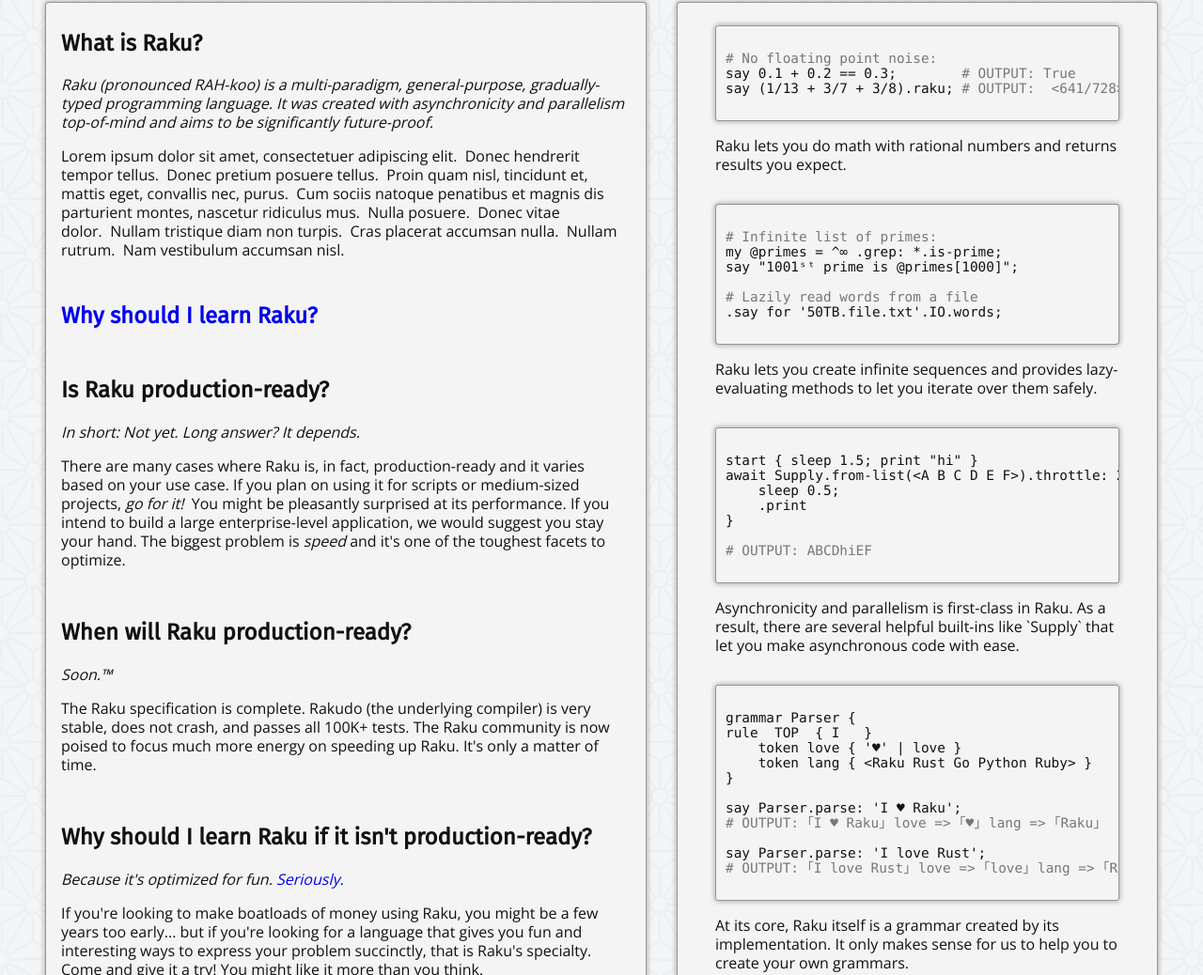
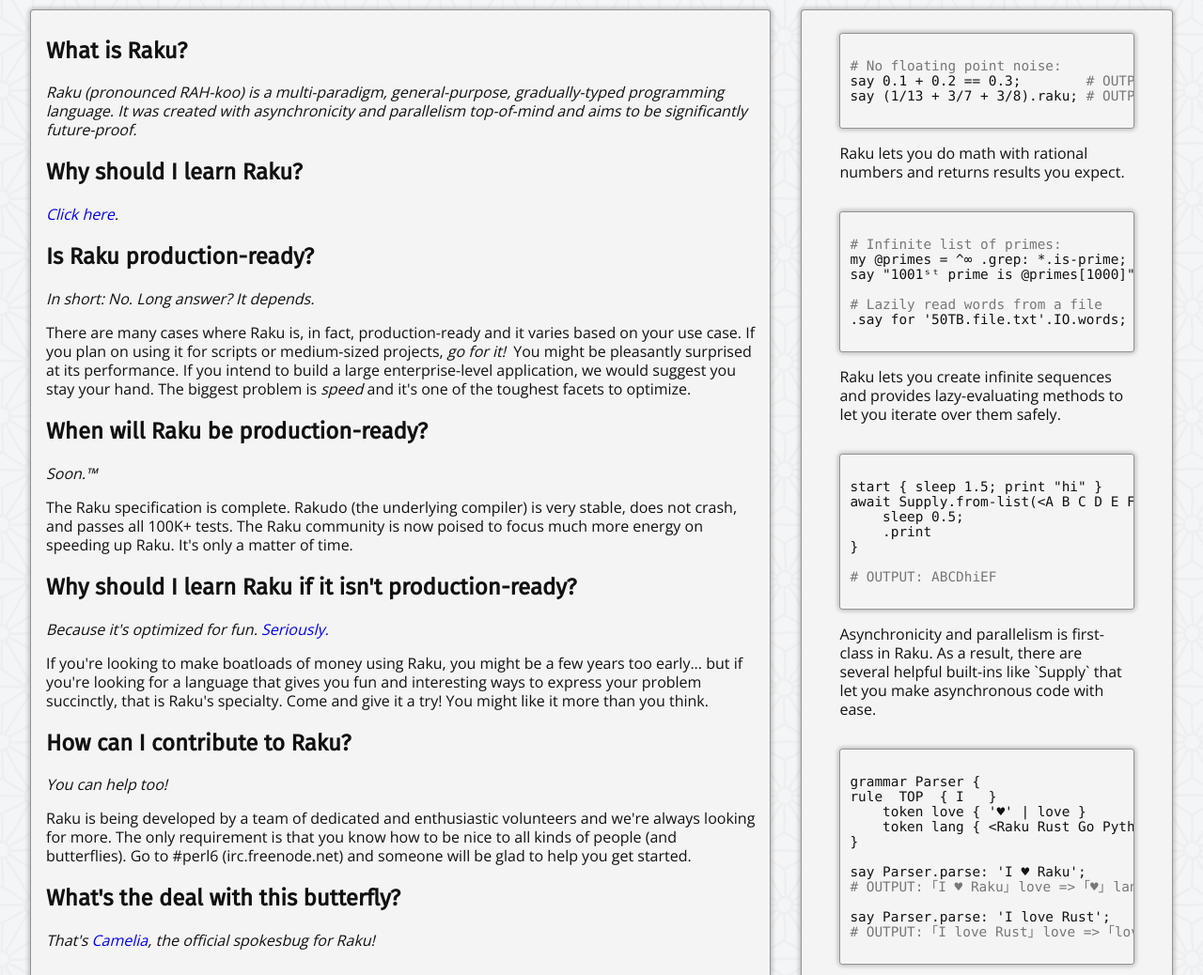
Before and after one commit to RayMPerry/raku-fansite, a plain HTML site: page index.html in a window 1280 px wide. Shown: the part 654-1692 px from the top of the page at 94% size. Drawn offline with nearby package versions, Linux system fonts and the light colour scheme.

Commit message:
Adhoc | Edited for clarity.

```diff
--- a/index.html
+++ b/index.html
@@ -14,7 +14,7 @@
             <img class="w-10" alt="Camelia, the Raku Mascot" src="assets/camelia-logo.png"/>
             <div class="pa4">
                 <h1 class="pt3 heading-font">Raku</h1>
-                <h3 class="fw5 i subheading-font">A powerful general-purpose, multi-paradigm language</h3>
+                <h3 class="fw5 i subheading-font">A highly capable programming language</h3>
             </div>
         </header>
         <nav class="pt1 pb1 w-100 white bg-near-black">
@@ -45,7 +45,7 @@
                 </a>
             </ul>
         </nav>
-        <section class="pa4 flex justify-center items-center">
+        <section class="pa4 pb2 flex justify-center items-center">
             <!-- <img class="w-15" alt="Camelia, the Raku Mascot" src="assets/camelia-logo.png"/> -->
            <article class="mw8 center br2 ba b--black-40 bg-near-white near-black shadow-1">
                <div class="dt-ns dt--fixed-ns w-100">
@@ -69,33 +69,28 @@
                </div>
            </article>
         </section>
-        <div class="inline-flex justify-center flex-column flex-row-ns">
-            <article class="overflow-y-scroll overflow-x-hidden pt2 pb3 pl3 pr3 ml3 mr3 bg-near-white near-black br2 ba b--black-40 w-50 shadow-1 h-100">
+        <div class="flex flex-column-m flex-row-l justify-center flex-grow-1">
+            <article class="overflow-y-scroll overflow-x-hidden pt2 pb3 pl3 pr3 ma4 bg-near-white near-black br2 ba b--black-40 shadow-1 w-two-thirds">
                 <h2 class="headline heading-font lh-title">What is Raku?</h2>
                 <span class="subheading-font i lh-title">Raku (pronounced RAH-koo) is a multi-paradigm, general-purpose, gradually-typed programming language. It was created with asynchronicity and parallelism top-of-mind and aims to be significantly future-proof.</span>
-                <p class="lh-title">Lorem ipsum dolor sit amet, consectetuer adipiscing elit.&nbsp;&nbsp;Donec hendrerit tempor tellus.&nbsp;&nbsp;Donec pretium posuere tellus.&nbsp;&nbsp;Proin quam nisl, tincidunt et, mattis eget, convallis nec, purus.&nbsp;&nbsp;Cum sociis natoque penatibus et magnis dis parturient montes, nascetur ridiculus mus.&nbsp;&nbsp;Nulla posuere.&nbsp;&nbsp;Donec vitae dolor.&nbsp;&nbsp;Nullam tristique diam non turpis.&nbsp;&nbsp;Cras placerat accumsan nulla.&nbsp;&nbsp;Nullam rutrum.&nbsp;&nbsp;Nam vestibulum accumsan nisl.</p>
-                <br/>
-                <h2 class="headline heading-font">
-                    <a class="link" href="https://docs.perl6.org/language/faq#Why_should_I_learn_Raku_6?_What's_so_great_about_it?">Why should I learn Raku?</a>
-                </h2>
-                <br/>
+                <h2 class="headline heading-font lh-title">Why should I learn Raku?</h2>
+                <span class="subheading-font i lh-title"><a class="link" href="https://docs.perl6.org/language/faq#Why_should_I_learn_Raku_6?_What's_so_great_about_it?">Click here</a>.</span>
                 <h2 class="headline heading-font lh-title">Is Raku production-ready?</h2>
-                <span class="subheading-font i lh-title">In short: Not yet. Long answer? It depends.</span>
+                <span class="subheading-font i lh-title">In short: No. Long answer? It depends.</span>
                 <p class="lh-title">There are many cases where Raku is, in fact, production-ready and it varies based on your use case. If you plan on using it for scripts or medium-sized projects, <span class="i">go for it!</span>&nbsp; You might be pleasantly surprised at its performance. If you intend to build a large enterprise-level application, we would suggest you stay your hand. The biggest problem is <span class="i">speed</span> and it's one of the toughest facets to optimize.</p>
-                <br/>
-                <h2 class="headline heading-font lh-title">When will Raku production-ready?</h2>
+                <h2 class="headline heading-font lh-title">When will Raku be production-ready?</h2>
                 <span class="subheading-font i lh-title">Soon.™</span>
                 <p class="lh-title">The Raku specification is complete. Rakudo (the underlying compiler) is very stable, does not crash, and passes all 100K+ tests. The Raku community is now poised to focus much more energy on speeding up Raku. It's only a matter of time.</p>
-                <br/>
                 <h2 class="headline heading-font lh-title">Why should I learn Raku if it isn't production-ready?</h2>
                 <span class="subheading-font i lh-title">Because it's optimized for fun. <a class="link" href="https://perl6.org/fun/">Seriously.</a></span>
                 <p class="lh-title">If you're looking to make boatloads of money using Raku, you might be a few years too early... but if you're looking for a language that gives you fun and interesting ways to express your problem succinctly, that is Raku's specialty. Come and give it a try! You might like it more than you think.</p>
-                <p class="lh-title">Raku is being developed by a team of dedicated and enthusiastic volunteers. If you really like it, you can help too! We're always looking for more volunteers. The only requirement is that you know how to be nice to all kinds of people (and butterflies). Go to #perl6 (irc.freenode.net) and someone will be glad to help you get started.</p>
-                <br/>
+                <h2 class="headline heading-font lh-title">How can I contribute to Raku?</h2>
+                <span class="subheading-font i lh-title">You can help too!</span>
+                <p class="lh-title">Raku is being developed by a team of dedicated and enthusiastic volunteers and we're always looking for more. The only requirement is that you know how to be nice to all kinds of people (and butterflies). Go to #perl6 (irc.freenode.net) and someone will be glad to help you get started.</p>
                 <h2 class="headline heading-font lh-title">What's the deal with this butterfly?</h2>
                 <span class="subheading-font i lh-title">That's <a class="link" href="https://raw.githubusercontent.com/perl6/mu/master/misc/camelia.txt">Camelia</a>, the official spokesbug for Raku!</span>
             </article>
-            <section class="flex flex-column overflow-y-scroll overflow-x-hidden justify-between pa3 ml3 mr3 near-black bg-near-white ba br2 shadow-1 b--black-40 w-40 h-100">
+            <section class="flex flex-column overflow-y-scroll overflow-x-hidden justify-between pa3 ma4 ml0 near-black bg-near-white ba br2 shadow-1 b--black-40 h-100 w-third">
                  <article class="pa2 ml3 mr3 flex flex-column space-between">
                     <code class="pre pa-10 dib near-black bg-near-white ba b--black-40 shadow-1 br2">
 <span class="gray"># No floating point noise:</span>
```
